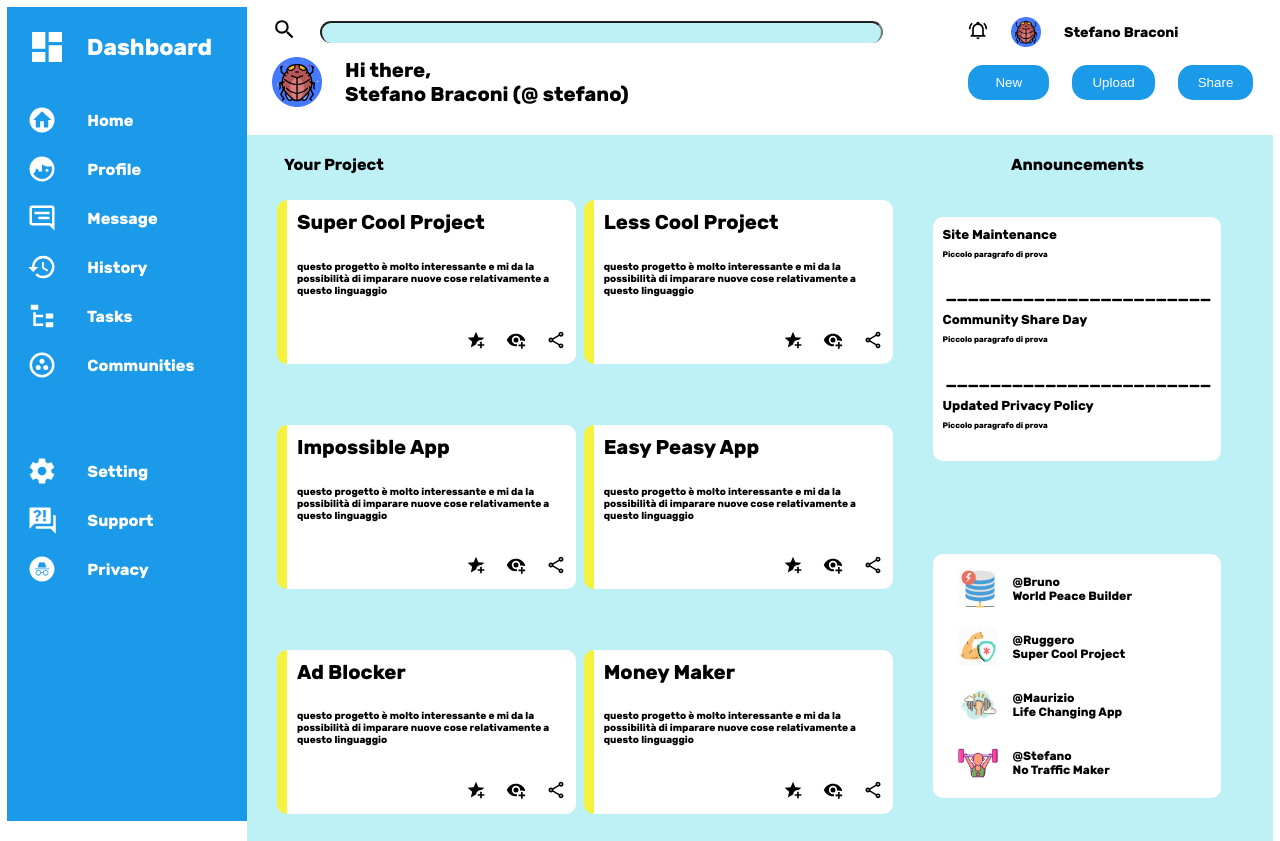
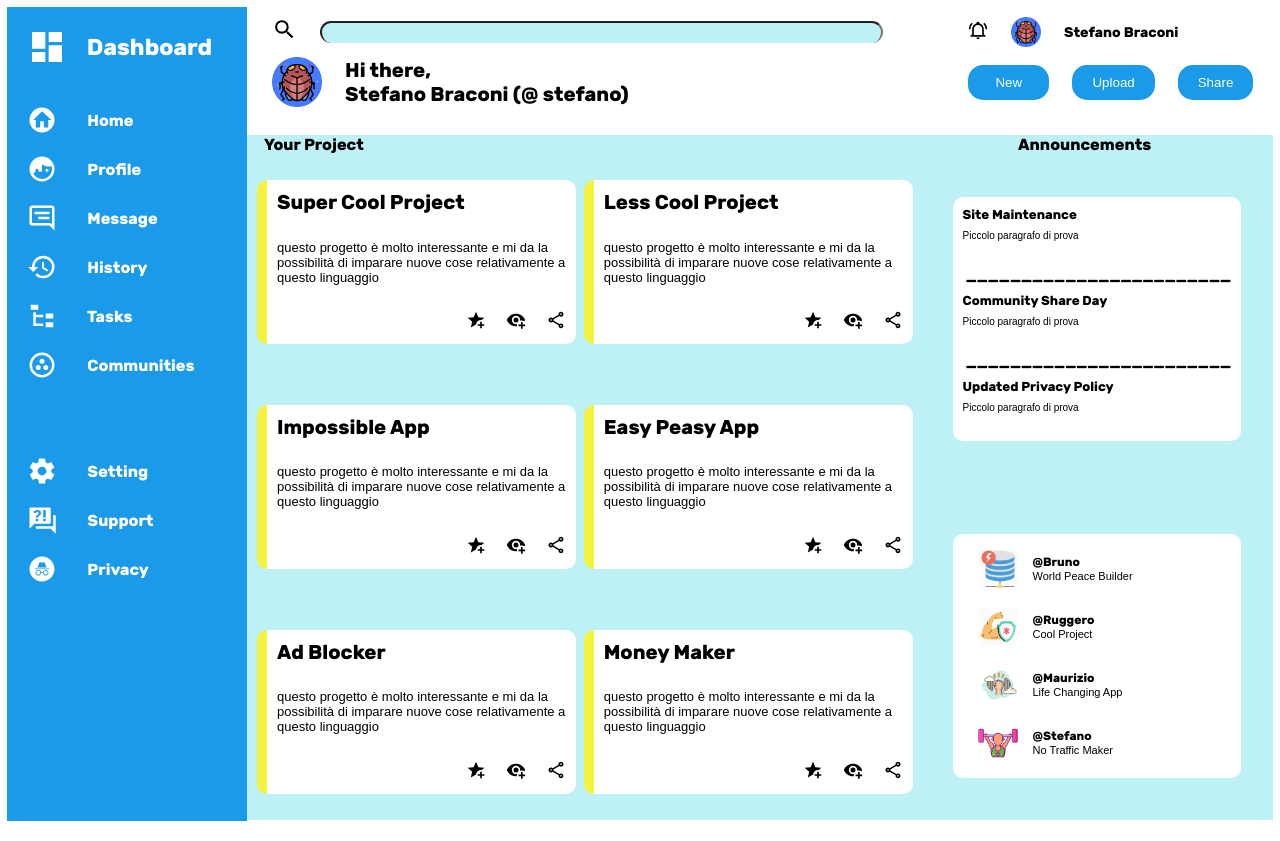
Before and after one commit to stebra1972/dashboard, a plain HTML site: page index.html in a window 1280 px wide. Drawn offline with Linux system fonts and the light colour scheme.

Commit message:
very last commit !

```diff
--- a/index.html
+++ b/index.html
@@ -80,7 +80,7 @@
         &nbsp &nbsp &nbsp &nbsp &nbsp &nbsp &nbsp &nbsp &nbsp &nbsp &nbsp &nbsp &nbsp &nbsp &nbsp &nbsp &nbsp &nbsp &nbsp &nbsp &nbsp &nbsp &nbsp &nbsp &nbsp &nbsp &nbsp
         &nbsp &nbsp &nbsp &nbsp  &nbsp &nbsp &nbsp &nbsp &nbsp &nbsp &nbsp &nbsp &nbsp &nbsp &nbsp &nbsp &nbsp &nbsp &nbsp &nbsp &nbsp &nbsp &nbsp &nbsp &nbsp &nbsp &nbsp &nbsp &nbsp &nbsp &nbsp &nbsp &nbsp &nbsp &nbsp
         &nbsp &nbsp &nbsp &nbsp &nbsp &nbsp &nbsp &nbsp &nbsp &nbsp
-        &nbsp &nbsp Announcements
+        &nbsp &nbsp &nbsp &nbsp &nbsp &nbsp Announcements
         <div class="containerb">
           <div class="article1">
             <div class="row1">Super Cool Project
@@ -204,19 +204,27 @@
 
               <div class="article8-content">
               <img src="image/icon2.png" height="40" width="40">
-              <span>@Bruno<br>World Peace Builder</span>
+              <span>@Bruno<br>
+                <span class="intro">World Peace Builder</span>
+              </span>
             </div>
             <div class="article8-content">
               <img src="image/icon3.png" height="40" width="40">
-              <span>@Ruggero<br>Super Cool Project</span>
+              <span>@Ruggero<br>
+                <span class="intro">Cool Project</span>
+              </span>
             </div>
             <div class="article8-content">
               <img src="image/icon4.png" height="40" width="40">
-              <span>@Maurizio<br>Life Changing App</span>
+              <span>@Maurizio<br>
+                <span class="intro">Life Changing App</span>
+              </span>
             </div>
             <div class="article8-content">
               <img src="image/icon5.png" height="40" width="40">
-              <span>@Stefano<br>No Traffic Maker</span>
+              <span>@Stefano<br>
+               <span class="intro">No Traffic Maker</span>
+              </span>
             </div>
         </div>
         </div>
--- a/style.css
+++ b/style.css
@@ -77,7 +77,7 @@ html {
   grid-row: 2/ 3;
   grid-column: 2 / 4;
   align-content: flex-start;
-padding: 20px;
+    padding: 0px;
 
 
 
@@ -147,8 +147,11 @@ padding: 20px;
 }
 
 .article1 .row2 {
-    font-size: 10px; /* Font size for the second row */
+    font-size: 13px;
+    font-family:Arial, Helvetica, sans-serif;
       }
+
+
 
 .article1 .row3 {
     align-content: end;
@@ -180,7 +183,8 @@ gap: 8px;
 }
 
 .article2 .row2 {
-    font-size: 10px; /* Font size for the second row */
+    font-size: 13px;
+    font-family:Arial, Helvetica, sans-serif;
       }
 
 .article2 .row3 {
@@ -213,7 +217,8 @@ gap: 8px;
     }
 
     .article3 .row2 {
-        font-size: 10px; /* Font size for the second row */
+        font-size: 13px;
+        font-family:Arial, Helvetica, sans-serif;
           }
 
     .article3 .row3 {
@@ -245,7 +250,8 @@ gap: 8px;
     }
 
     .article4 .row2 {
-        font-size: 10px; /* Font size for the second row */
+        font-size: 13px;
+        font-family:Arial, Helvetica, sans-serif;
           }
 
     .article4 .row3 {
@@ -277,7 +283,8 @@ gap: 8px;
     }
 
     .article5 .row2 {
-        font-size: 10px; /* Font size for the second row */
+        font-size: 13px;
+        font-family:Arial, Helvetica, sans-serif;
           }
 
     .article5 .row3 {
@@ -309,7 +316,8 @@ gap: 8px;
     }
 
     .article6 .row2 {
-        font-size: 10px; /* Font size for the second row */
+        font-size: 13px;
+        font-family:Arial, Helvetica, sans-serif;
           }
 
     .article6 .row3 {
@@ -338,7 +346,9 @@ gap: 8px;
     }
 
     .article7 .row2 {
-        font-size: 8px; /* Font size for the second row */
+
+            font-size: 10px;
+            font-family:Arial, Helvetica, sans-serif;
               }
 
     .article7 .row3 {
@@ -350,19 +360,21 @@ gap: 8px;
     }
 
     .article7 .row5 {
-        font-size: 8px; /* Font size for the second row */
+        font-size: 10px;
+        font-family:Arial, Helvetica, sans-serif;
           }
 
     .article7 .row6 {
-        font-size: 15px; /* Font size for the third row */
+        font-size: 15px;
     }
 
     .article7 .row7 {
-        font-size: 13px; /* Font size for the second row */
+        font-size: 13px;
     }
 
     .article7 .row8 {
-        font-size: 8px; /* Font size for the third row */
+        font-size: 10px;
+        font-family:Arial, Helvetica, sans-serif;
           }
     .article7 .row9 {
         font-size: 15px; /* Font size for the third row */
@@ -404,7 +416,9 @@ gap: 8px;
     }
 
     .article8 .row2 {
-        font-size: 15px; /* Font size for the second row */
+        font-size: 15px;
+
+
     }
 
     .article8 .row3 {
@@ -462,3 +476,8 @@ gap: 8px;
       .dashboard-item span {
         font-size: 23px;
     }
+
+    .intro{
+        font-size: 11px;
+        font-family: Arial, Helvetica, sans-serif;
+          }
```
Lines whose indentation alone changed are shown as unchanged.
